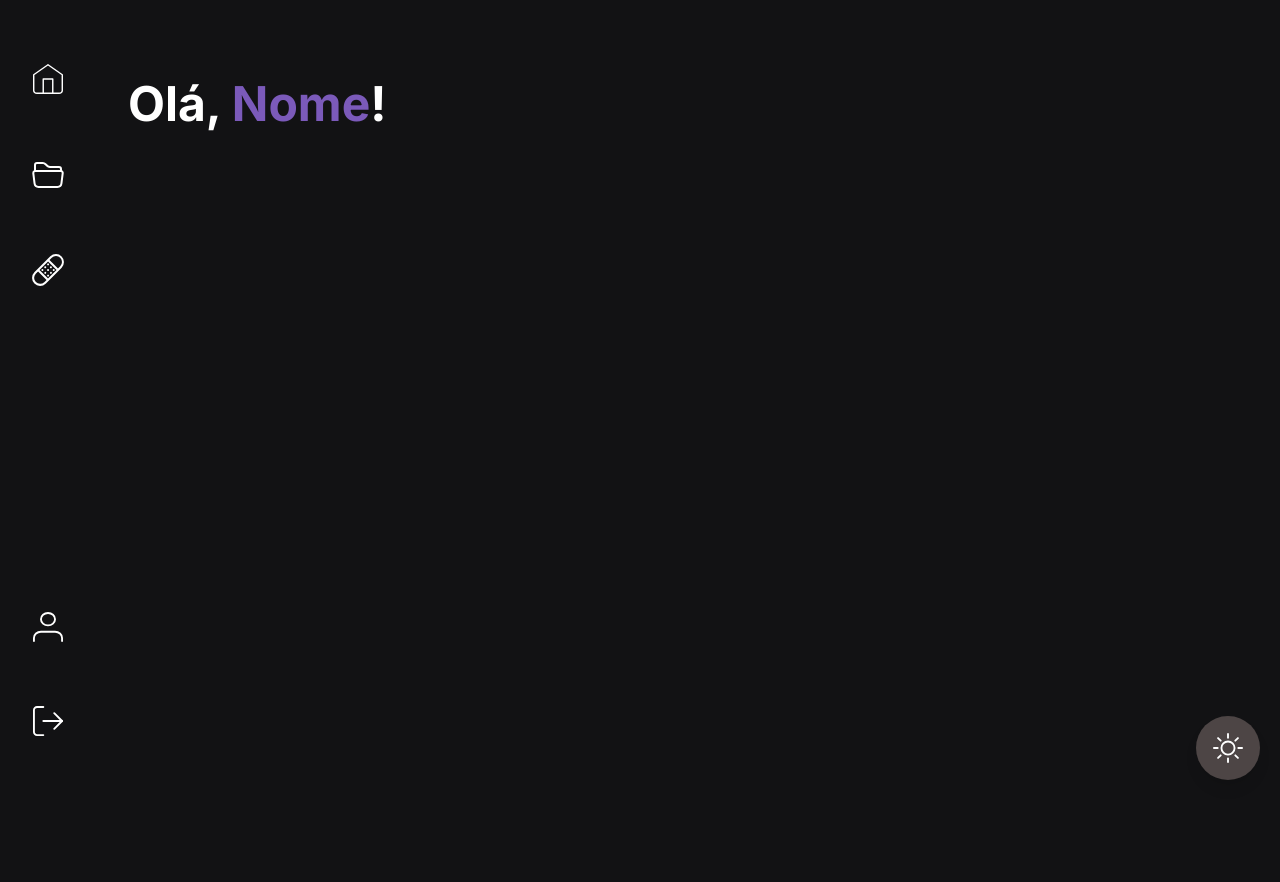
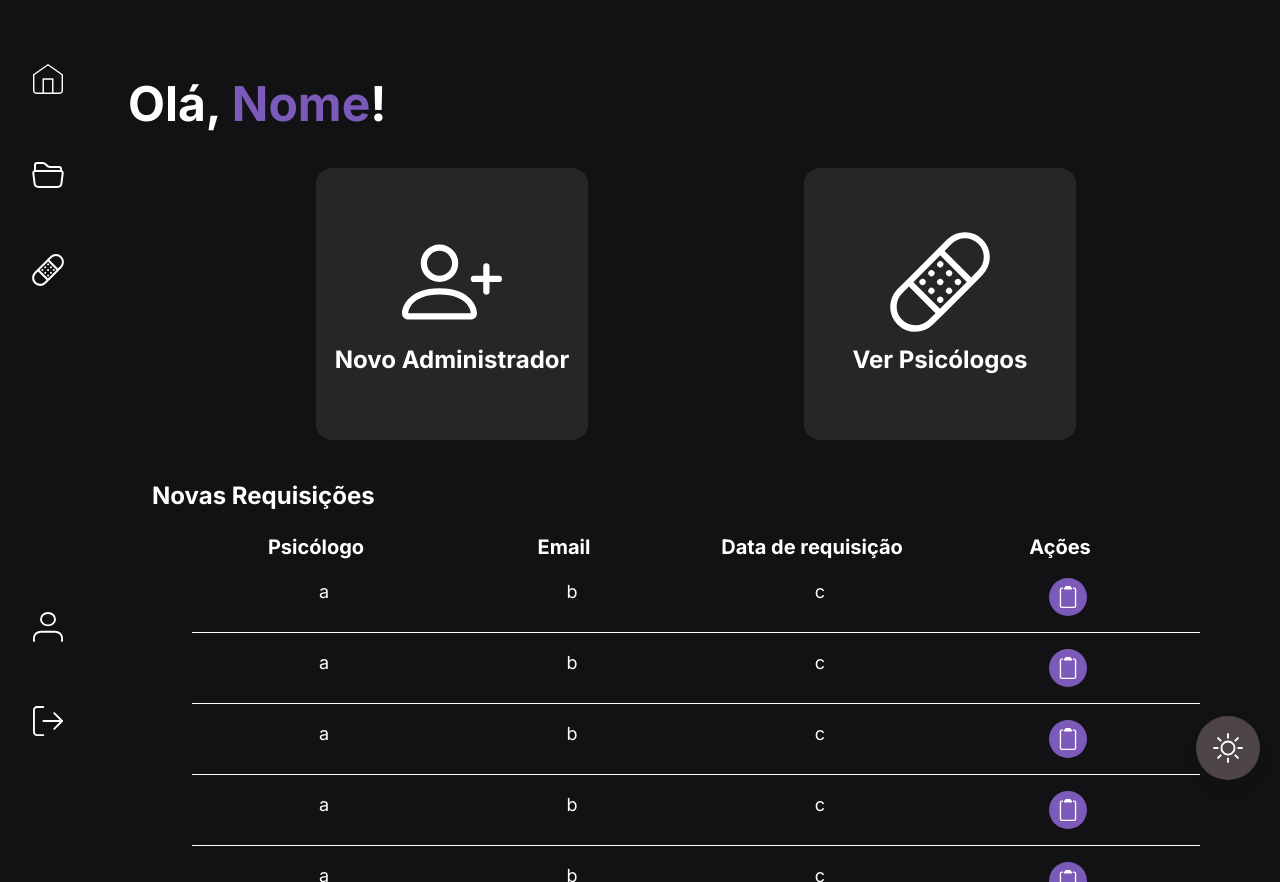
Before and after one commit to Melancia-Salgada/psico-frontend, a React (Vite) app in the folder easypsi/: page /home-adm in a window 1280 px wide. Before the commit the page ends 800 px from the top, so only its background shows below. Built offline with nearby package versions, Linux system fonts and the light colour scheme.

Commit message:
home admin

```diff
--- a/easypsi/src/components/Cards/Novo.jsx
+++ b/easypsi/src/components/Cards/Novo.jsx
@@ -213,7 +213,7 @@ export const Consulta = ({ closePopup }) => {
           <div>
             <input
               name="data"
-              className={`p-2 w-3/4 ${inputBorder}`}
+              className={`p-2 w-full ${inputBorder}`}
               type="date"
             />
           </div>
--- a/easypsi/src/components/Lista/List.jsx
+++ b/easypsi/src/components/Lista/List.jsx
@@ -3,7 +3,7 @@ import { TemaContexto } from '../WhiteMode';
 import NoData from '../NoData';
 import { SobreAdmin, SobreConsulta, SobreFinanceiro, SobrePaciente } from '../Cards/Sobre';
 
-const List = ({ headers, data, onViewMore, appName, margin=true, limit=false }) => { // Inclua onViewMore aqui
+const List = ({ headers, data, onViewMore, appName, margin=true, limite }) => { // Inclua onViewMore aqui
   const [popupAberto, setpopupAberto] = useState(false);
   const { tema } = useContext(TemaContexto);
 
@@ -12,7 +12,6 @@ const List = ({ headers, data, onViewMore, appName, margin=true, limit=false })
   const isEmpty = !data || (Array.isArray(data) && data.length === 0);
 
   const ma = margin? "mt-[5.3rem] ml-[6.3rem] mr-[6.3rem]": ""
-  const limite = limit? " h-56 overflow-y-auto ":""
 
   const closePopup = () => setpopupAberto(false);
 
@@ -70,16 +69,14 @@ const List = ({ headers, data, onViewMore, appName, margin=true, limit=false })
           ) : (
             <>
               {/* Header */}
-              <div className="flex justify-between ">
+              <div className="flex justify-between mr-4">
                 {headers.map((header, index) => (
                   <div key={index} className='flex-1 text-center'>
                     <span className='text-[20px] font-extrabold'>{header}</span>
                   </div>
                 ))}
               </div>
-
-              {/* Dados */}
-              <div className={`${limite}`}>
+              <div className={`${limite} overflow-y-auto`}>
                 {data.map((row, index) => (
                 <div className={`flex justify-between border-b-[1px] p-2 ${bar}`} key={index}>
                   {row.map((item, itemIndex) => (
--- a/easypsi/src/views/Consultas.jsx
+++ b/easypsi/src/views/Consultas.jsx
@@ -8,6 +8,20 @@ import List from '../components/Lista/List';
 const Consultas = () => {
   const headers = ['Paciente', 'Data', 'Horário', 'Status', 'Tipo', 'Ações'];
   const [data] = useState([
+    ['João Silva', '28/10/2024', '08:00', 'Realizado', 'Inicial'],
+    ['João Silva', '15/10/2024', '08:00', 'Realizado', 'Inicial'],
+    ['Maria Oliveira', '31/10/2024', '09:30', 'Não Realizado', 'Acompanhamento'],
+    ['Carlos Santos', '1/11/2024', '11:00', 'Realizado', 'Retorno'],
+    ['Ana Paula', 'Não definido', '14:00', 'Não Realizado', 'Cancelada'],
+    ['Luiz Fernando', '28/12/2024', '10:00', 'Não Realizado', 'Inicial'],
+    ['Fernanda Lima', '30/1/2024', '15:00', 'Realizado', 'Acompanhamento'],
+    ['João Silva', '28/10/2024', '08:00', 'Realizado', 'Inicial'],
+    ['João Silva', '15/10/2024', '08:00', 'Realizado', 'Inicial'],
+    ['Maria Oliveira', '31/10/2024', '09:30', 'Não Realizado', 'Acompanhamento'],
+    ['Carlos Santos', '1/11/2024', '11:00', 'Realizado', 'Retorno'],
+    ['Ana Paula', 'Não definido', '14:00', 'Não Realizado', 'Cancelada'],
+    ['Luiz Fernando', '28/12/2024', '10:00', 'Não Realizado', 'Inicial'],
+    ['Fernanda Lima', '30/1/2024', '15:00', 'Realizado', 'Acompanhamento'],
     ['João Silva', '28/10/2024', '08:00', 'Realizado', 'Inicial'],
     ['João Silva', '15/10/2024', '08:00', 'Realizado', 'Inicial'],
     ['Maria Oliveira', '31/10/2024', '09:30', 'Não Realizado', 'Acompanhamento'],
@@ -82,7 +96,7 @@ const Consultas = () => {
         />
 
 
-        <List headers={headers} data={filteredData} appName='Consulta'/> {/* Usa filteredData */}
+        <List headers={headers} data={filteredData} appName='Consulta' limite="h-[30rem]"/> {/* Usa filteredData */}
       </div>
       <WhiteMode />
     </div>
--- a/easypsi/src/views/Home.jsx
+++ b/easypsi/src/views/Home.jsx
@@ -116,7 +116,7 @@ const Home = () => {
             <div className='w-full'>
               <span className='text-2xl font-bold'>Pagamentos Pendentes</span>
               <div className='mt-5 ml-10 mr-10'>
-                <List headers={headers} data={dataFinanceiro} margin={false} limit={true}></List>
+                <List headers={headers} data={dataFinanceiro} margin={false} limite="h-56"></List>
               </div>
               <div className='justify-center flex items-center '>
                 <a className=' mt-5' href='/financeiro'>
--- a/easypsi/src/views/adm/AdminHome.jsx
+++ b/easypsi/src/views/adm/AdminHome.jsx
@@ -1,18 +1,113 @@
-import React from 'react'
-import AdminSidebar from '../adm/AdminSidebar'
-import Titulo from '../../components/Titulo'
-import WhiteMode from '../../components/WhiteMode'
+import React, { useEffect, useState, useContext } from 'react';
+import Sidebar from '../adm/AdminSidebar';
+import Titulo from '../../components/Titulo';
+import WhiteMode from '../../components/WhiteMode';
+import List from '../../components/Lista/List';
+import { TemaContexto } from '../../components/WhiteMode';
+import {Adm} from '../../components/Cards/Novo';
+import { useNavigate } from 'react-router-dom';
+
 
 const AdminHome = () => {
+
+  const { tema } = useContext(TemaContexto);
+
+  const estilo = tema? " bg-cinza  hover:bg-azul hover:bg-opacity-60": "bg-neutral-800  hover:bg-azul hover:bg-opacity-60 "
+
+  const headers = ["Psicólogo", "Email", "Data de requisição","Ações"]
+  const data = [
+    ["a", "b", "c"],
+    ["a", "b", "c"],
+    ["a", "b", "c"],
+    ["a", "b", "c"],
+    ["a", "b", "c"],
+    ["a", "b", "c"],
+    ["a", "b", "c"],
+    ["a", "b", "c"],
+    ["a", "b", "c"],
+  ]
+
+  const closePopup = () => setpopupAberto(false);
+  const navigate = useNavigate()
+  const [popupAberto, setpopupAberto] = useState(false);
+  const [popupName, setpopupName] = useState("");
+
+  const renderPopup = () => {
+    switch (popupName) {
+      case "Admin":
+        return <Adm closePopup={closePopup} />;
+      case "Consulta":
+        return <Consulta closePopup={closePopup} />;
+
+      default:
+        return null;
+    }
+  };
+
   return (
     <div>
-      <AdminSidebar></AdminSidebar>
+      <Sidebar />
       <div className='container-dash'>
         <Titulo showButton={false}>Olá, <span className='text-roxo'>Nome</span>!</Titulo>
+        <div className='mt-10'>
+          <div className=' ml-20 mr-20'>
+            <div name="botao-rapidos" className='flex justify-around'>
+              <div className={`p-4 rounded-2xl transition-all cursor-pointer ${estilo}` } onClick={() => {setpopupAberto(true);setpopupName("Admin")}}>
+                <div className='w-[15rem] h-[15rem] flex items-center justify-center'> {/* Adicionei flex e items-center */}
+                  <div className='flex flex-col items-center'> {/* Mudei para flex-col e adicionei items-center */}
+                    <div className='flex justify-center'>
+                      <svg xmlns="http://www.w3.org/2000/svg" width="100" height="100" fill="currentColor" className="bi bi-person-plus" viewBox="0 0 16 16">
+                        <path d="M6 8a3 3 0 1 0 0-6 3 3 0 0 0 0 6m2-3a2 2 0 1 1-4 0 2 2 0 0 1 4 0m4 8c0 1-1 1-1 1H1s-1 0-1-1 1-4 6-4 6 3 6 4m-1-.004c-.001-.246-.154-.986-.832-1.664C9.516 10.68 8.289 10 6 10s-3.516.68-4.168 1.332c-.678.678-.83 1.418-.832 1.664z" />
+                        <path fillRule="evenodd" d="M13.5 5a.5.5 0 0 1 .5.5V7h1.5a.5.5 0 0 1 0 1H14v1.5a.5.5 0 0 1-1 0V8h-1.5a.5.5 0 0 1 0-1H13V5.5a.5.5 0 0 1 .5-.5" />
+                      </svg>
+                    </div>
+                    <div className='flex justify-center'>
+                      <span className='font-bold text-2xl mt-3'>Novo Administrador</span>
+                    </div>
+                  </div>
+                </div>
+              </div>
+              <div className={`p-4 rounded-2xl transition-all cursor-pointer ${estilo} `} onClick={()=>navigate("/psicologo-adm")}>
+                <div className='w-[15rem] h-[15rem] flex items-center justify-center'> {/* Adicionei flex e items-center */}
+                  <div className='flex flex-col items-center'> {/* Mudei para flex-col e adicionei items-center */}
+                    <div className='flex justify-center'>
+
+                    <svg xmlns="http://www.w3.org/2000/svg" width="100" height="100" fill="currentColor" class="bi bi-bandaid" viewBox="0 0 16 16">
+                        <path d="M14.121 1.879a3 3 0 0 0-4.242 0L8.733 3.026l4.261 4.26 1.127-1.165a3 3 0 0 0 0-4.242M12.293 8 8.027 3.734 3.738 8.031 8 12.293zm-5.006 4.994L3.03 8.737 1.879 9.88a3 3 0 0 0 4.241 4.24l.006-.006 1.16-1.121ZM2.679 7.676l6.492-6.504a4 4 0 0 1 5.66 5.653l-1.477 1.529-5.006 5.006-1.523 1.472a4 4 0 0 1-5.653-5.66l.001-.002 1.505-1.492z"/>
+                        <path d="M5.56 7.646a.5.5 0 1 1-.706.708.5.5 0 0 1 .707-.708Zm1.415-1.414a.5.5 0 1 1-.707.707.5.5 0 0 1 .707-.707M8.39 4.818a.5.5 0 1 1-.708.707.5.5 0 0 1 .707-.707Zm0 5.657a.5.5 0 1 1-.708.707.5.5 0 0 1 .707-.707ZM9.803 9.06a.5.5 0 1 1-.707.708.5.5 0 0 1 .707-.707Zm1.414-1.414a.5.5 0 1 1-.706.708.5.5 0 0 1 .707-.708ZM6.975 9.06a.5.5 0 1 1-.707.708.5.5 0 0 1 .707-.707ZM8.39 7.646a.5.5 0 1 1-.708.708.5.5 0 0 1 .707-.708Zm1.413-1.414a.5.5 0 1 1-.707.707.5.5 0 0 1 .707-.707"/>
+                    </svg>
+
+                    </div>
+                    <div className='flex justify-center mt-3'>
+                      <span className='font-bold text-2xl'>Ver Psicólogos</span>
+                    </div>
+                  </div>
+                </div>
+              </div>
+            </div>
+          </div>
+          <div className='justify-between flex gap-40 mt-10 ml-6 mr-6'>
+            <div className='w-full'>
+              <span className='text-2xl font-bold'>Novas Requisições</span>
+              <div className='mt-5 ml-10 mr-10'>
+                <List headers={headers} data={data} margin={false}  limite="h-[20rem]"></List>
+              </div>
+            </div>
+
+
+          </div>
+          {popupAberto && (
+          <div className='popup' onClick={() => setpopupAberto(false)}>
+            <div onClick={(e) => e.stopPropagation()} className='m-20 moveis:m-0'>
+              {renderPopup()}
+            </div>
+          </div>
+        )}
+        </div>
       </div>
       <WhiteMode />
     </div>
-  )
-}
+  );
+};
 
-export default AdminHome
+export default AdminHome;
```
